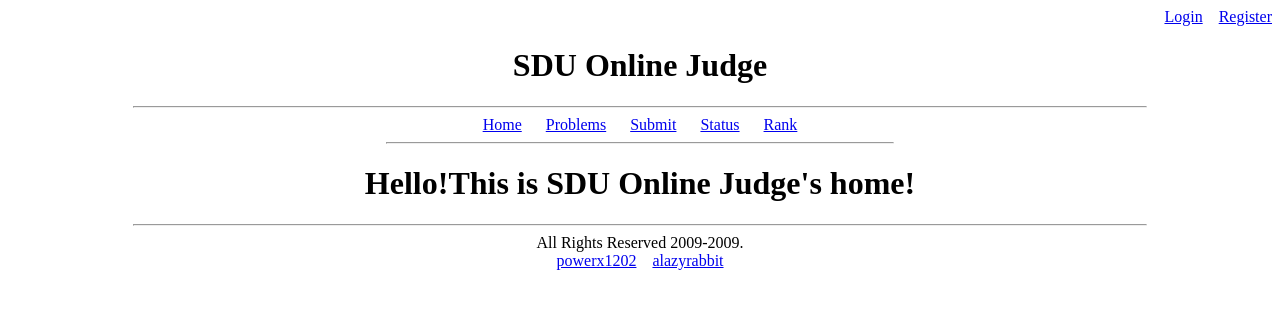
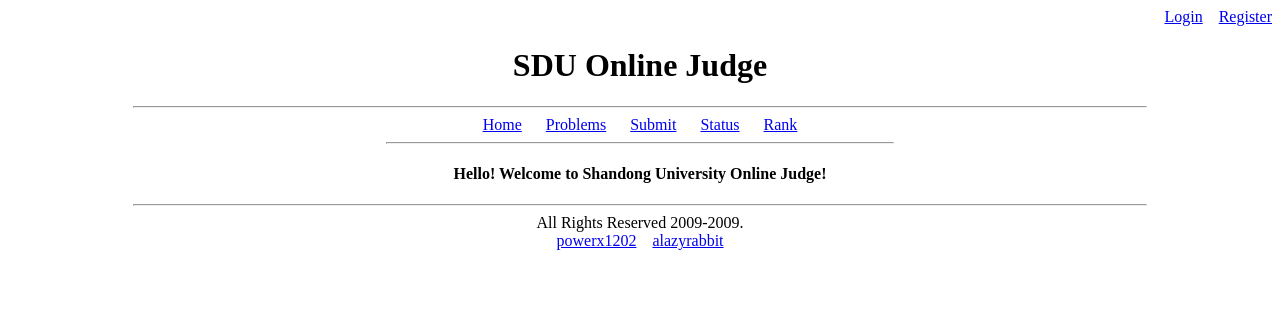
Before and after one commit to 1e0ng/soj-legacy, a PHP site: page /home.php in a window 1280 px wide. Shown: the top 309 px of the page. Run offline with PHP 8.4, Linux system fonts and the light colour scheme.

Commit message:
home
git-svn-id: https://soj.googlecode.com/svn/trunk@52 6050238e-8759-11de-82e5-a1837a67dc72

```diff
--- a/src/web/home.php
+++ b/src/web/home.php
@@ -4,7 +4,7 @@ if(!isset($MAGICAL))
 else
 {
 ?>
-<h1><center>Hello!This is SDU Online Judge's home!<center></h1>
+<h4><center>Hello! Welcome to Shandong University Online Judge!<center></h4>
 <?php
 }
 ?>
```
